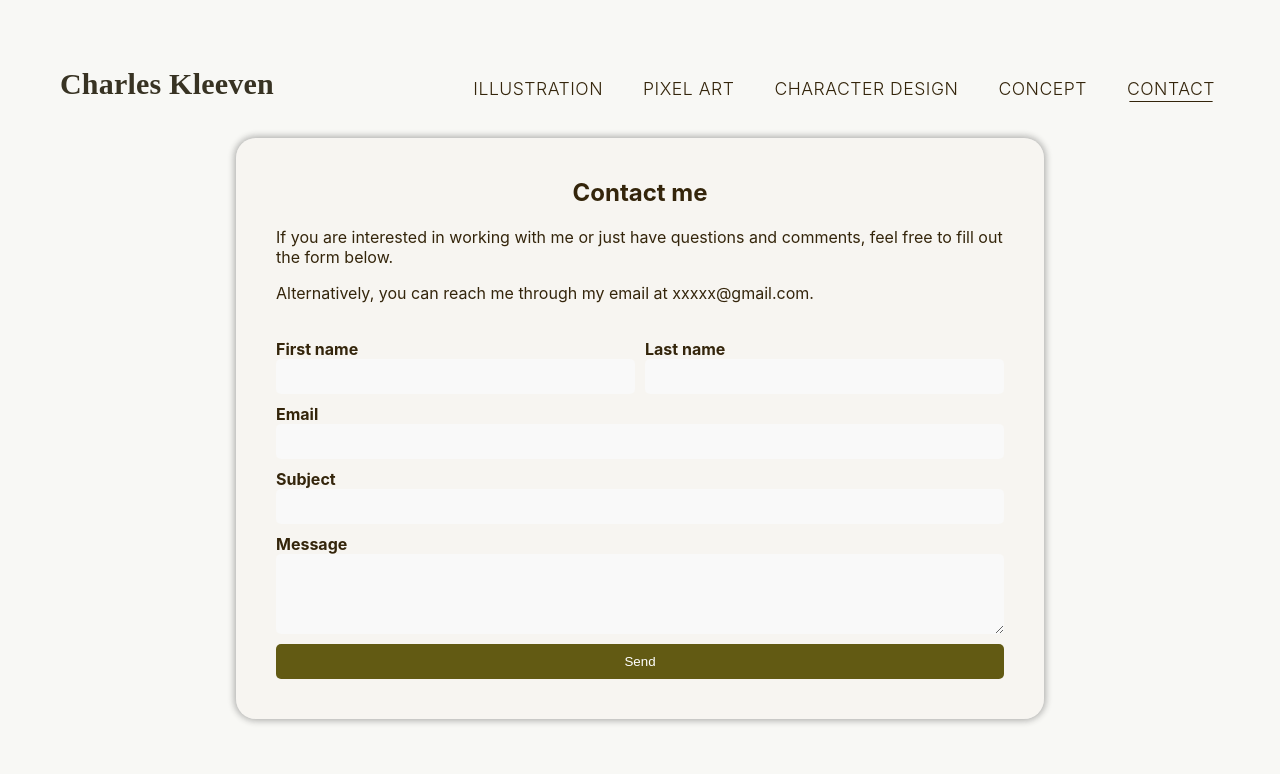
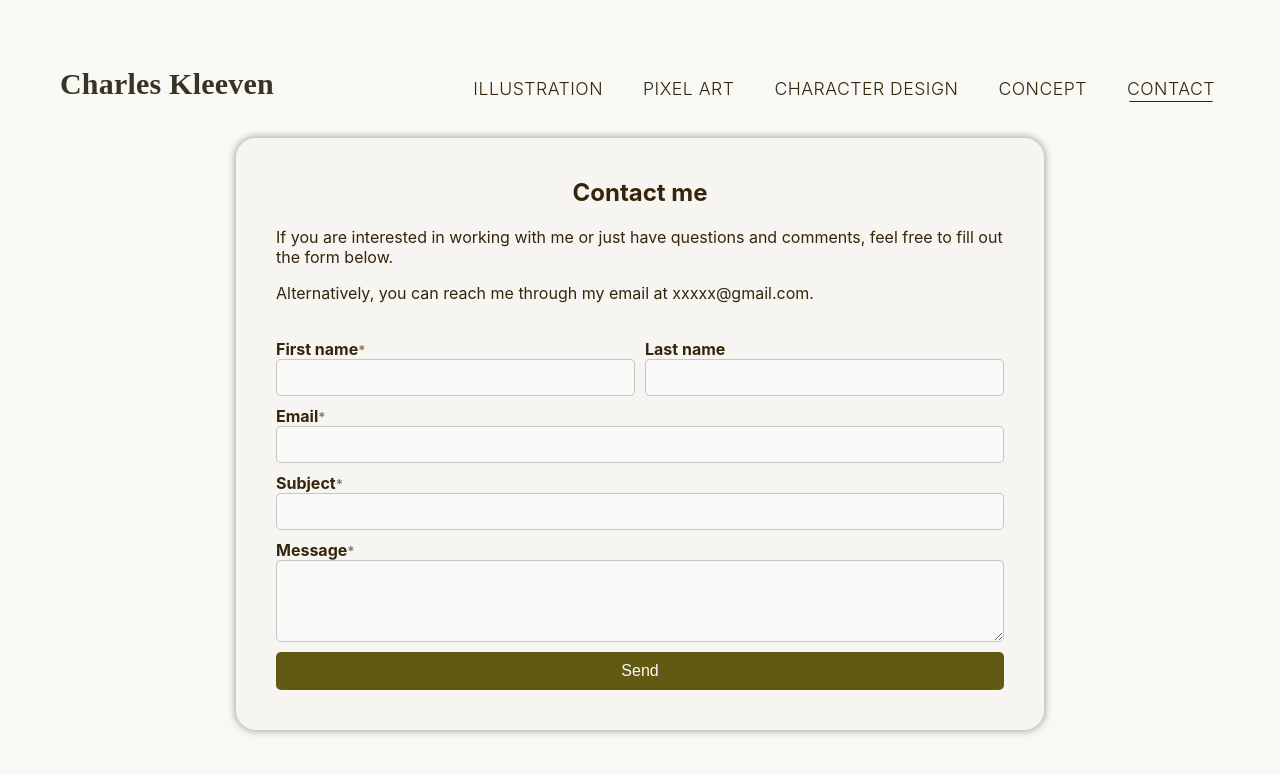
Before and after one commit to CharlesKleeven/charleskleeven.github.io, a React (Create React App) app: page /contact in a window 1280 px wide. Shown: the top 774 px of the page. Built offline with nearby package versions, Linux system fonts and the light colour scheme.

Commit message:
added borders to input text and asterisks to indicate required fields

```diff
--- a/src/components/Contact.css
+++ b/src/components/Contact.css
@@ -44,6 +44,12 @@
 .form-group {
     display: flex;
     flex-direction: column;
+    position: relative;
+}
+
+.required-label {
+    font-size: small;
+    opacity: 0.6;
 }
 
 
@@ -54,17 +60,16 @@ label {
 input[type="text"],
 textarea {
     padding: 10px;
-    border-color: #432c04;
-    border-style: 1px solid black;
     border: none;
     border-radius: 5px;
     background-color: #f9f9f9; /* Add a semi-transparent background to form fields */
+    border: 1px solid #432c0441; /* Outline the text boxes */
 }
 
 button[type="submit"] {
-    background-color: #625a13; /* Customize the button background color */
-    border-color: #34250b;
-    color: #fff; /* Customize the button text color */
+    background-color: #625a13; /* button color */
+    color: #f9f9f9; /* button text */
+    font-size: medium;
     padding: 10px 20px;
     border: none;
     border-radius: 5px;
--- a/src/components/Contact.js
+++ b/src/components/Contact.js
@@ -17,28 +17,27 @@ function Contact() {
         <form className="form-container">
             <div className="name-group">
                 <div className="form-group">
-                    <label htmlFor="firstName">First name</label>
+                    <label htmlFor="firstName">First name<span className="required-label">*</span></label>
                     <input type="text" id="firstName" name="firstName" required />
                 </div>
                 <div className="form-group">
                     <label htmlFor="lastName">Last name</label>
-                    <input type="text" id="lastName" name="lastName" unrequired />
+                    <input type="text" id="lastName" name="lastName" />
                 </div>
             </div>
 
-
             <div className="form-group">
-                <label htmlFor="email">Email</label>
+                <label htmlFor="email">Email<span className="required-label">*</span></label>
                 <input type="text" id="email" name="email" required />
             </div>
 
             <div className="form-group">
-                <label htmlFor="subject">Subject</label>
+                <label htmlFor="subject">Subject<span className="required-label">*</span></label>
                 <input type="text" id="subject" name="subject" required />
             </div>
 
             <div className="form-group">
-                <label htmlFor="message">Message</label>
+                <label htmlFor="message">Message<span className="required-label">*</span></label>
                 <textarea id="message" name="message" rows="4" required></textarea>
             </div>
 
```
